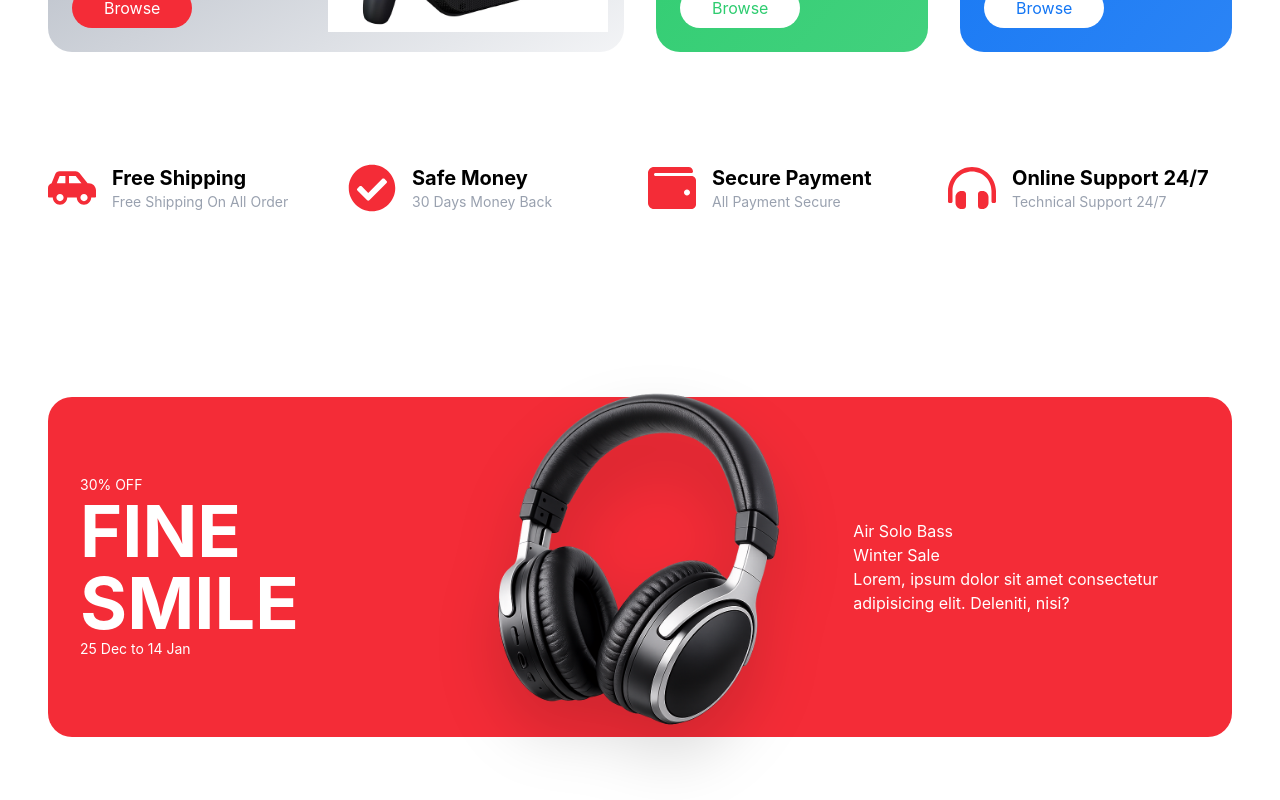
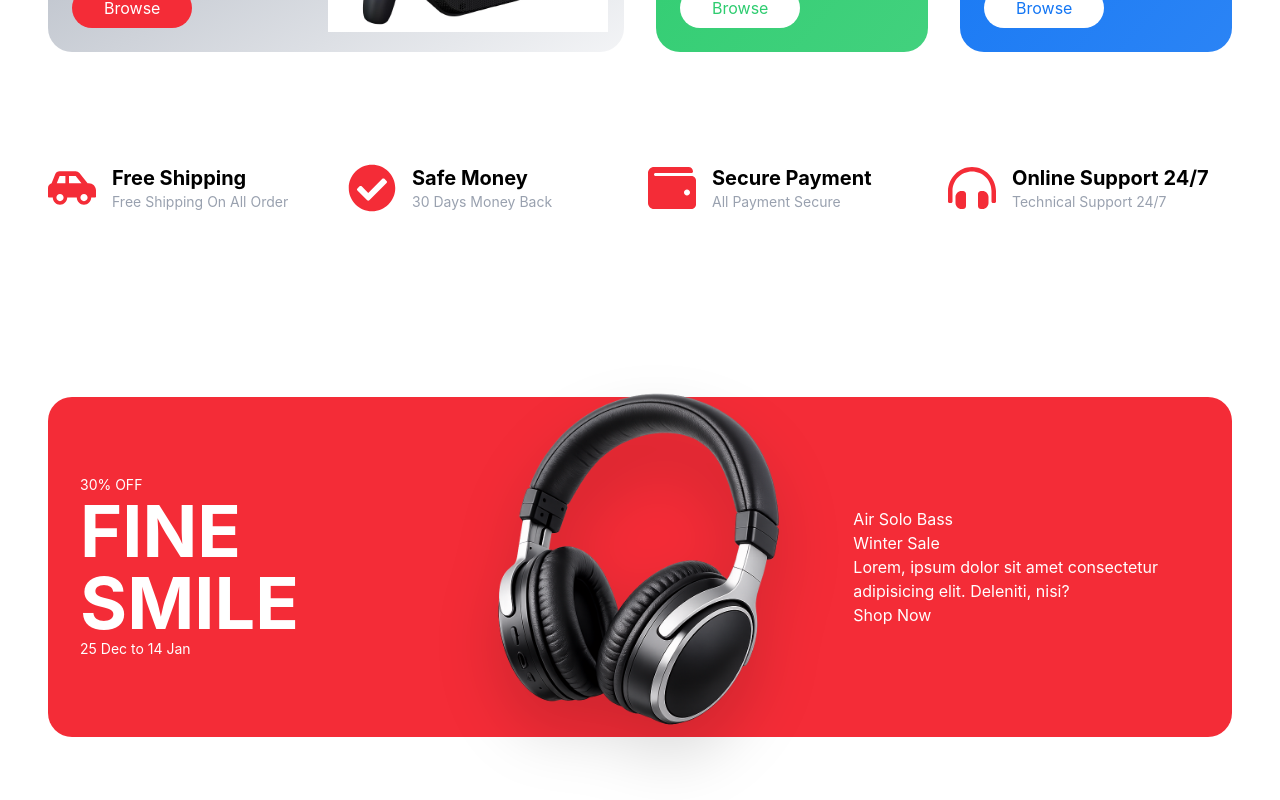
Before and after one commit to kaxadeveloper/Ecommerce, a React (Vite) app: page / in a window 1280 px wide. Shown: the part 1410-2210 px from the top of the page. Built offline with nearby package versions, Linux system fonts and the light colour scheme.

Commit message:
add button

```diff
--- a/src/components/Banner/Banner.jsx
+++ b/src/components/Banner/Banner.jsx
@@ -19,6 +19,9 @@ const Banner = ({ data }) => {
                         <p>{data.title2}</p>
                         <p>{data.title3}</p>
                         <p>{data.title4}</p>
+                        <div>
+                            <button>Shop Now</button>
+                        </div>
                     </div>
                 </div>
             </div>
```
